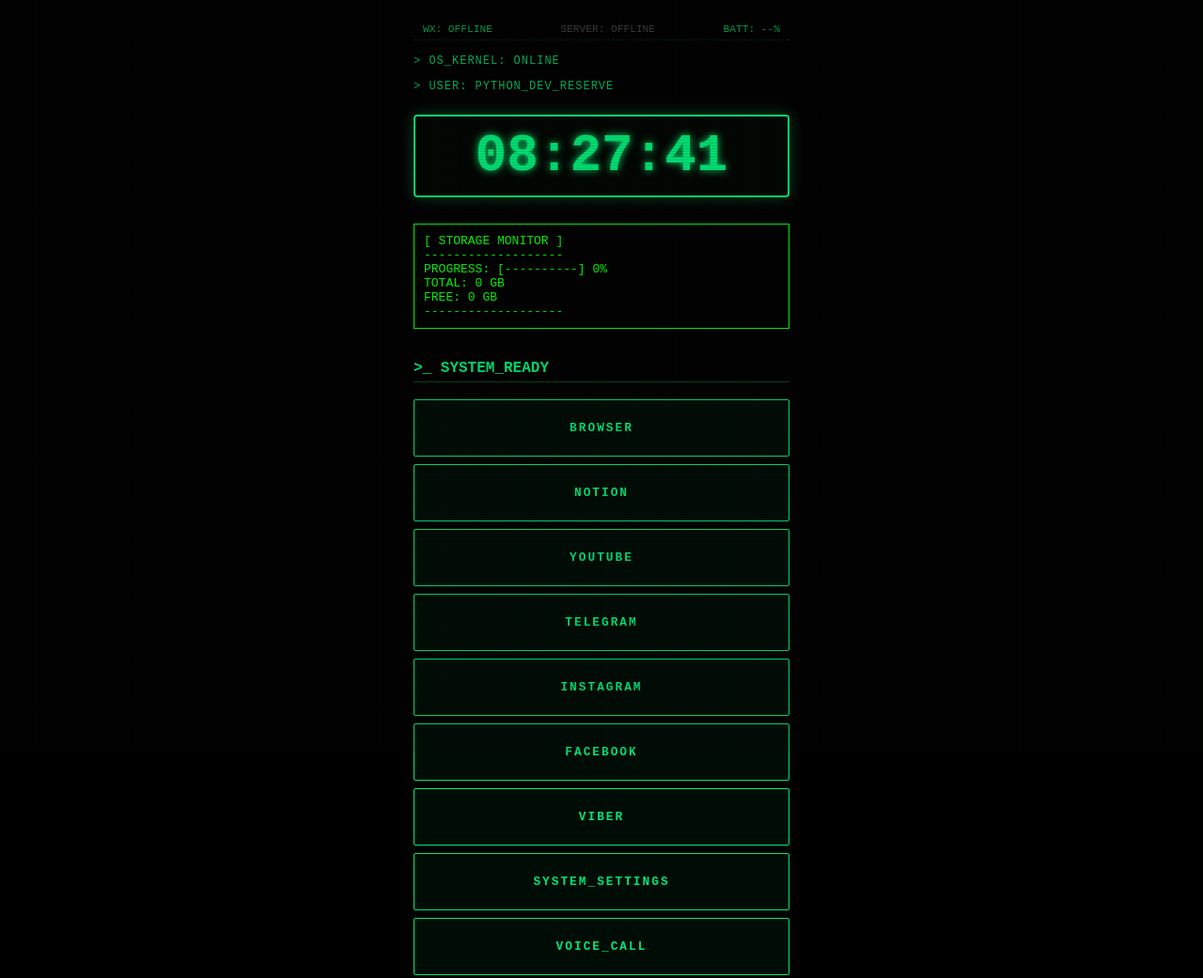
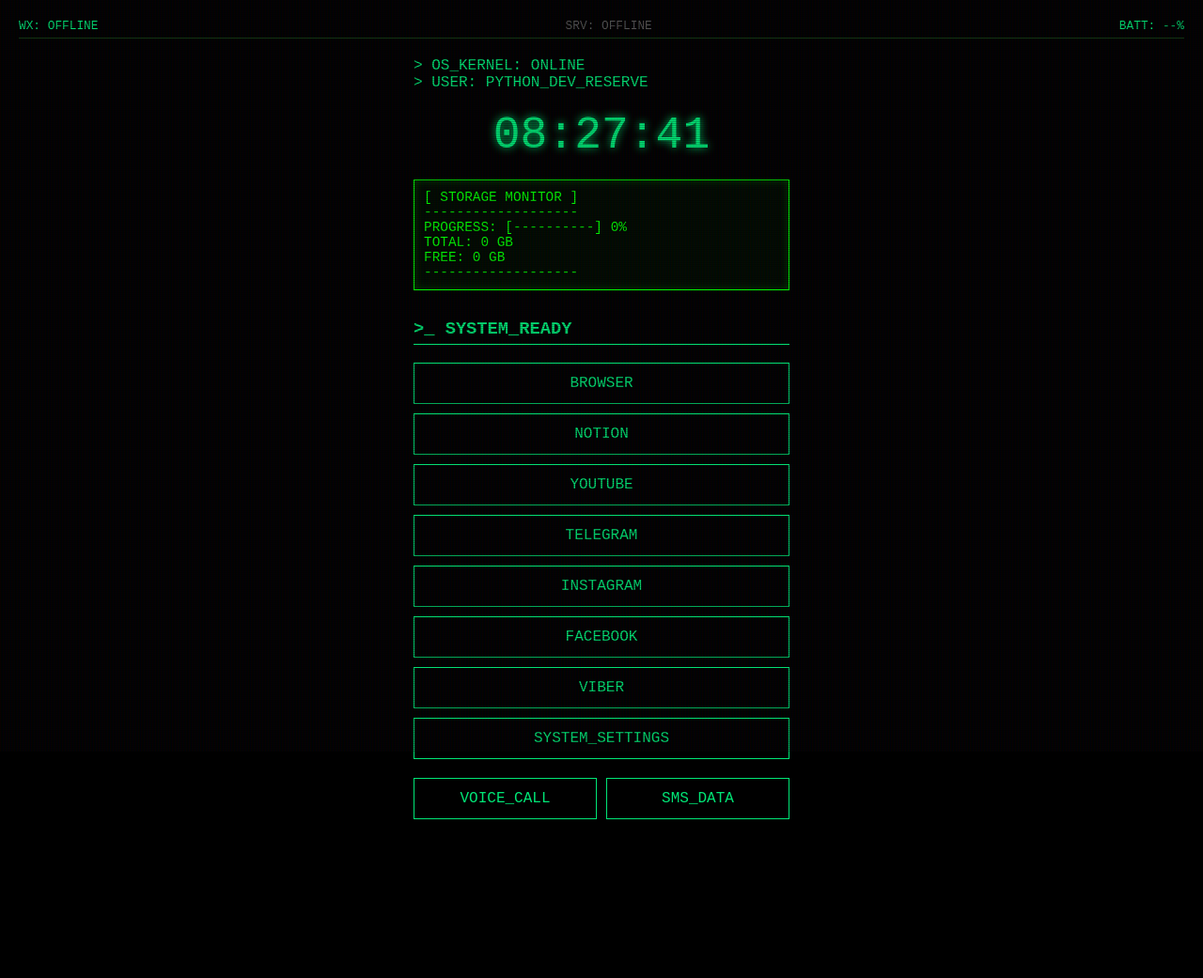
Before and after one commit to Maks-Onyshchenko13051927101261/zen_sloth, a website: page index.html in a window 1280 px wide. Shown: the top 1041 px of the page at 94% size. After the commit the page ends 902 px from the top, so only its background shows below. Drawn offline with Linux system fonts and the light colour scheme; no server answers.

Commit message:
fix:index.html

```diff
--- a/index.html
+++ b/index.html
@@ -49,9 +49,10 @@
 
         <a href="intent:#Intent;action=android.settings.SETTINGS;end" class="cmd">SYSTEM_SETTINGS</a>
 
-        <a href="tel:" class="cmd">VOICE_CALL</a>
-
-        <a href="sms:" class="cmd">SMS_DATA</a>
+        <div class="cmd-group">
+            <a href="tel:" class="cmd">VOICE_CALL</a>
+            <a href="sms:" class="cmd">SMS_DATA</a>
+        </div>
     </div>
 
     <script src="zen/script.js"></script>
--- a/zen/script.js
+++ b/zen/script.js
@@ -1,19 +1,24 @@
 async function checkServerStatus() {
     const statusElement = document.getElementById("status-line");
-    try{
-        const statusElement = await fetch("http://192.168.137.110:8000/status");
+    try {
+        const response = await fetch(`http://${SERVER_IP}/status`);
         const data = await response.json();
 
-        if (data.status === "Vibing" || data.system === "ZEN_SLOTH") {
+        if (data.status === "online" || data.system === "sloth") {
             console.log("Sloth is awake!🦥");
-            if (statusElement) statusElement.innerText = "SERVER: ONLINE [LOCAL]";
+            if (statusElement) {
+                statusElement.innerText = "SRV: ONLINE";
+                statusElement.style.color = "#00ff00"; // Робимо зеленим, коли онлайн
+            }
         }
     } catch(error) {
-        console.log("Sloth is sleeping... (Server offline)");
-        if (statusElement) statusElement.innerText = "SERVER: OFFLINE";
+        console.log("Sloth is sleeping...");
+        if (statusElement) {
+            statusElement.innerText = "SRV: OFFLINE";
+            statusElement.style.color = "#555";
+        }
     }
 }
-
 window.onload = () => {
     checkServerStatus();
 // Оновлення годинника
--- a/zen/style.css
+++ b/zen/style.css
@@ -1,127 +1,99 @@
 /* Базові налаштування */
 body {
-    background: #000;
-    color: #00e676;
-    font-family: 'Courier New', monospace;
+    background-color: #000;
+    color: #00e676; /* Той самий зелений */
+    font-family: 'Courier New', Courier, monospace;
+    margin: 0;
     padding: 20px;
-    /* Додаємо динамічний відступ під камеру/статус-бар */
-    padding-top: calc(20px + env(safe-area-inset-top));
-    margin: 0;
     display: flex;
     flex-direction: column;
     align-items: center;
-    min-height: 100vh;
+    overflow-x: hidden;
 }
 
-/* Ефект старого монітора */
-body::after {
-    content: " ";
-    display: block;
-    position: fixed;
-    top: 0; left: 0; bottom: 0; right: 0;
-    background: linear-gradient(rgba(18, 16, 16, 0) 50%, rgba(0, 0, 0, 0.1) 50%),
-                linear-gradient(90deg, rgba(255, 0, 0, 0.03), rgba(0, 255, 0, 0.01), rgba(0, 0, 255, 0.03));
-    z-index: 10;
-    background-size: 100% 3px, 3px 100%;
-    pointer-events: none;
+/* Статистика зверху */
+.stats-line {
+    width: 100%;
+    display: flex;
+    justify-content: space-between;
+    font-size: 0.8rem;
+    margin-bottom: 20px;
+    border-bottom: 1px solid #113311;
+    padding-bottom: 5px;
 }
 
+/* Контейнер */
 .container {
-    width: 90%;
+    width: 100%;
     max-width: 400px;
-    margin: 0 auto;
-    display: flex;
-    flex-direction: column;
-    gap: 8px;
-    padding-bottom: 20px;
 }
 
-/* Додай це, щоб посилання-команди виглядали як блоки */
-.cmd {
-    display: flex;
-    align-items: center;
-    justify-content: center;
-    height: 35px; /* Фіксована висота, щоб не розповзалися */
-    border: 1px solid #00ff00;
-    background: rgba(0, 255, 0, 0.05);
-    color: #00ff00;
-    text-decoration: none;
-    font-family: monospace;
-    font-size: 12px;
-    letter-spacing: 2px;
-    transition: all 0.2s;
+/* Годинник */
+#clock {
+    font-size: 3rem;
+    text-align: center;
+    margin: 20px 0;
+    text-shadow: 0 0 10px #00e676;
 }
 
-#clock {
-    grid-column: span 2;
-    text-align: center;
-    font-size: 3.5rem;
-    font-weight: bold;
-    margin: 10px 0 20px 0;
-    border: 2px solid #00e676;
-    padding: 10px;
-    background: rgba(0, 230, 118, 0.02);
-    box-shadow: 0 0 15px rgba(0, 230, 118, 0.3);
-    text-shadow: 0 0 8px #00e676;
-    border-radius: 4px;
+/* Панель моніторингу */
+#stats-panel {
+    border: 1px solid #00e676;
+    padding: 15px;
+    background: rgba(0, 20, 0, 0.5);
+    box-shadow: inset 0 0 10px #004400;
+    margin-bottom: 20px;
+    font-size: 0.9rem;
 }
 
-.status {
-    font-size: 0.75rem;
-    margin-bottom: 5px;
+/* Кнопки (Команди) */
+.cmd {
+    display: block;
     width: 100%;
-    text-align: left;
-    grid-column: span 2;
-    opacity: 0.8;
-    letter-spacing: 1px;
+    padding: 12px;
+    margin: 10px 0;
+    text-align: center;
+    text-decoration: none;
+    color: #00e676;
+    border: 1px solid #00e676;
+    background: transparent;
+    transition: all 0.2s ease;
+    text-transform: uppercase;
+    box-sizing: border-box;
+}
+.cmd-group {
+    display: flex;
+    gap: 10px;
+    width: 100%;
 }
 
-h3 {
-    grid-column: span 2;
-    margin: 15px 0 10px 0;
-    border-bottom: 1px solid rgba(0, 230, 118, 0.3);
-    padding-bottom: 5px;
-    font-size: 1rem;
-}
-
-.cmd {
-    display: flex;
-    align-items: center;
-    justify-content: center;
-    padding: 12px;
-    border: 1px solid #00e676;
-    text-decoration: none;
-    color: #00e676;
-    text-align: center;
-    border-radius: 2px;
-    transition: 0.1s;
-    text-transform: uppercase;
-    font-weight: bold;
-    font-size: 0.8rem;
-    background: rgba(0, 230, 118, 0.05);
+.cmd-group .cmd {
+    flex: 1;
+    margin: 10px 0;
 }
 
 .cmd:active {
     background: #00e676;
     color: #000;
     box-shadow: 0 0 20px #00e676;
-    transform: translateY(2px);
 }
 
-.full-width {
-    grid-column: span 2;
+/* Ефект сканування (CRTs стайл) */
+body::before {
+    content: " ";
+    display: block;
+    position: fixed;
+    top: 0; left: 0; bottom: 0; right: 0;
+    background: linear-gradient(rgba(18, 16, 16, 0) 50%, rgba(0, 0, 0, 0.25) 50%),
+                linear-gradient(90deg, rgba(255, 0, 0, 0.06), rgba(0, 255, 0, 0.02), rgba(0, 0, 255, 0.06));
+    z-index: 2;
+    background-size: 100% 2px, 3px 100%;
+    pointer-events: none;
 }
 
-.stats-line {
-    width: 100%;
-    max-width: 400px;
-    display: flex;
-    justify-content: space-between;
-    font-size: 0.7rem;
-    color: #00e676;
-    margin-bottom: 15px;
-    border-bottom: 1px dashed rgba(0, 230, 118, 0.2);
-    padding: 5px 10px;
-    box-sizing: border-box;
-    opacity: 0.7;
+/* Заголовки */
+h3 {
+    border-bottom: 1px solid #00e676;
+    padding-bottom: 5px;
+    margin-top: 30px;
 }
```
Also changed, not shown: 1 other file.
